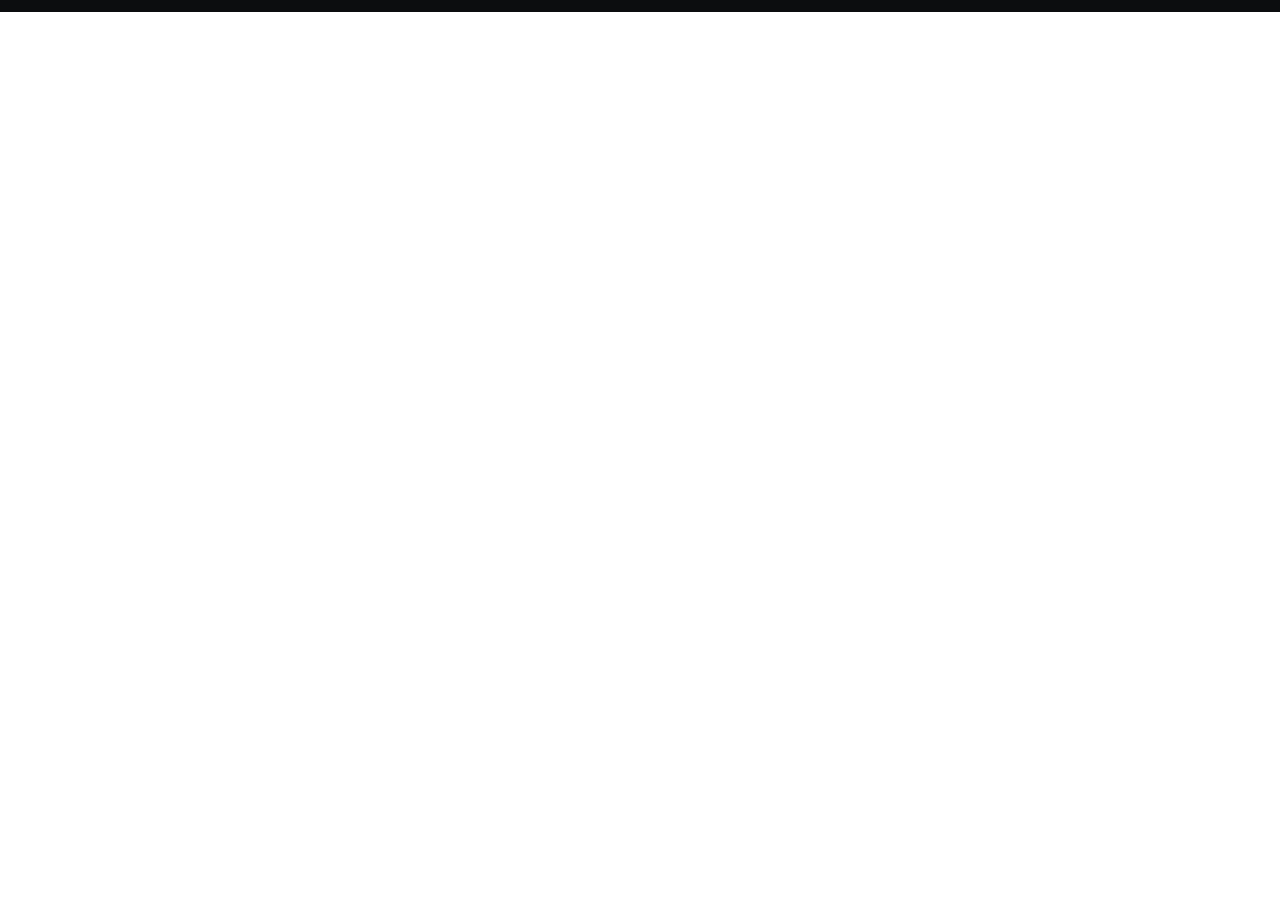
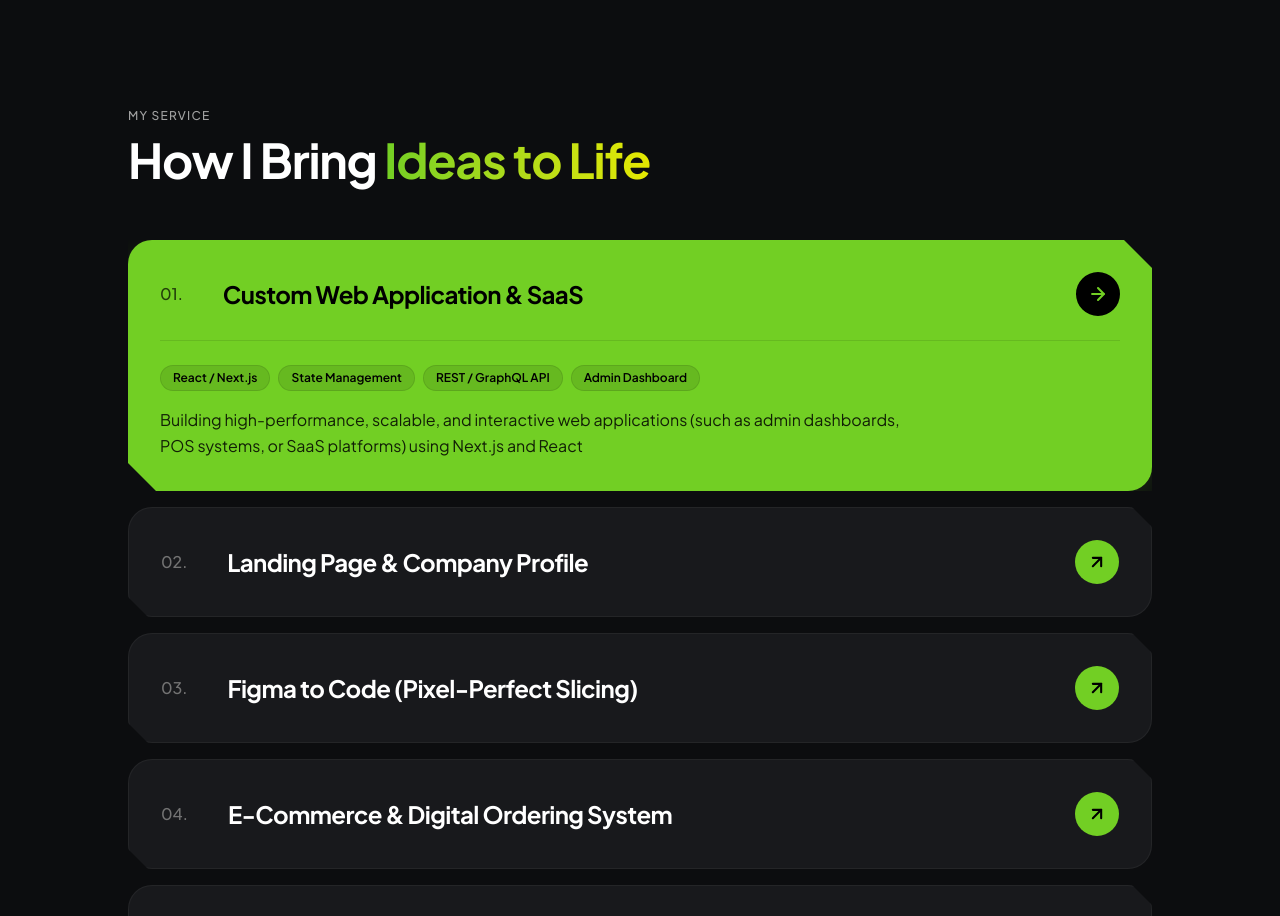
Before and after one commit to ResyinRVH/resyin-portofolio, a Next.js app: page / in a window 1280 px wide. Shown: the part 840-1756 px from the top of the page. Before the commit the page ends 852 px from the top, so only its background shows below. Built offline with nearby package versions, Linux system fonts and the light colour scheme.

Commit message:
feat(services): implement interactive accordion service section

```diff
--- a/src/app/page.tsx
+++ b/src/app/page.tsx
@@ -1,11 +1,12 @@
 import { Navbar } from "@/components/Navbar";
 import { Hero } from "@/components/Hero";
-
+import { Services } from "@/components/Service";
 export default function Home() {
   return (
     <main className="min-h-screen bg-[#0c0d0f] text-white selection:bg-[#72cf24] selection:text-black">
       <Navbar />
       <Hero />
+      <Services />
     </main>
   );
 }
--- /dev/null
+++ b/src/components/Service.tsx
@@ -0,0 +1,89 @@
+"use client";
+
+import React, { useState } from "react";
+import { ServiceCard, ServiceItem } from "@/components/ui/ServiceCard";
+
+const serviceData: ServiceItem[] = [
+  {
+    id: "01.",
+    title: "Custom Web Application & SaaS",
+    tags: ["React / Next.js", "State Management", "REST / GraphQL API", "Admin Dashboard"],
+    description:
+      "Building high-performance, scalable, and interactive web applications (such as admin dashboards, POS systems, or SaaS platforms) using Next.js and React",
+  },
+  {
+    id: "02.",
+    title: "Landing Page & Company Profile",
+    tags: ["High Conversion", "Responsive Design", "Modern UI", "Copywriting Friendly"],
+    description:
+      "Crafting high-converting promotional pages and business profiles focused on clean typography, lightning-fast performance, and modern aesthetics",
+  },
+  {
+    id: "03.",
+    title: "Figma to Code (Pixel-Perfect Slicing)",
+    tags: ["Tailwind CSS", "Semantic HTML", "Component-Driven", "Clean Architecture"],
+    description:
+      "Translating Figma design interfaces into pixel-perfect, fully responsive, and maintainable front-end code using Tailwind CSS",
+  },
+  {
+    id: "04.",
+    title: "E-Commerce & Digital Ordering System",
+    tags: ["Product Catalog", "Cart System", "Digital Menu", "Checkout Flow"],
+    description:
+      "Developing seamless product catalogs, café/restaurant digital menus, shopping carts, and intuitive online ordering experiences",
+  },
+  {
+    id: "05.",
+    title: "Web3 Front-End Integration",
+    tags: ["Wallet Connection", "Smart Contract Calls", "ethers.js / wagmi", "DApp UI"],
+    description:
+      "Designing responsive Web3 interfaces seamlessly connected to smart contracts, wallet integrations, and decentralized ecosystems",
+  },
+  {
+    id: "06.",
+    title: "Performance & SEO Optimization",
+    tags: ["Core Web Vitals", "On-Page SEO", "Fast Image Load", "SSR & SSG"],
+    description:
+      "Optimizing load speeds, cross-device responsiveness, and clean code architecture for superior Core Web Vitals and search engine indexing",
+  },
+];
+
+export const Services: React.FC = () => {
+  const [activeIndex, setActiveIndex] = useState<number | null>(0);
+  const toggleAccordion = (index: number) => {
+    setActiveIndex((prev) => (prev === index ? null : index));
+  };
+
+  return (
+    <section id="service" className="scroll-mt-28 py-24 px-6 md:px-20 bg-[#0c0d0f] text-white">
+      <div className="max-w-5xl mx-auto">
+        <div className="flex flex-col md:flex-row md:items-end justify-between gap-6 mb-14">
+          <div>
+            <div className="flex items-center gap-2 mb-3">
+              <span className="text-xs uppercase tracking-widest text-neutral-400 font-medium">
+                My Service
+              </span>
+            </div>
+            <h2 className="text-4xl sm:text-5xl font-bold tracking-tight text-white">
+              How I Bring{" "}
+              <span className="bg-gradient-to-r from-[#72cf24] to-[#E5E800] bg-clip-text text-transparent">
+                Ideas to Life
+              </span>
+            </h2>
+          </div>
+        </div>
+
+        <div className="flex flex-col gap-4">
+          {serviceData.map((item, index) => (
+            <ServiceCard
+              key={item.id}
+              item={item}
+              isActive={activeIndex === index}
+              onToggle={() => toggleAccordion(index)}
+            />
+          ))}
+        </div>
+      </div>
+    </section>
+  );
+};
```
